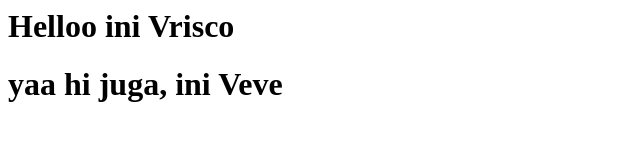
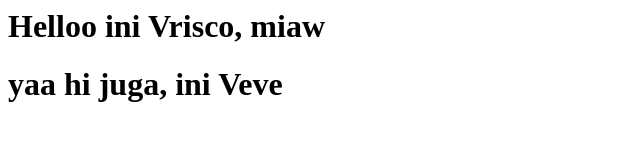
Before and after one commit to veveerca/cobasalah, a plain HTML site: page index.html in a window 1280 px wide. Shown: the whole page, without its empty margins (0-640 px from the left). Drawn offline with Linux system fonts and the light colour scheme.

Commit message:
Update kalimat vrisco

```diff
--- a/index.html
+++ b/index.html
@@ -1,2 +1,2 @@
-<h1>Helloo ini Vrisco</h1>
+<h1>Helloo ini Vrisco, miaw</h1>
 <h1>yaa hi juga, ini Veve</h1>
```
